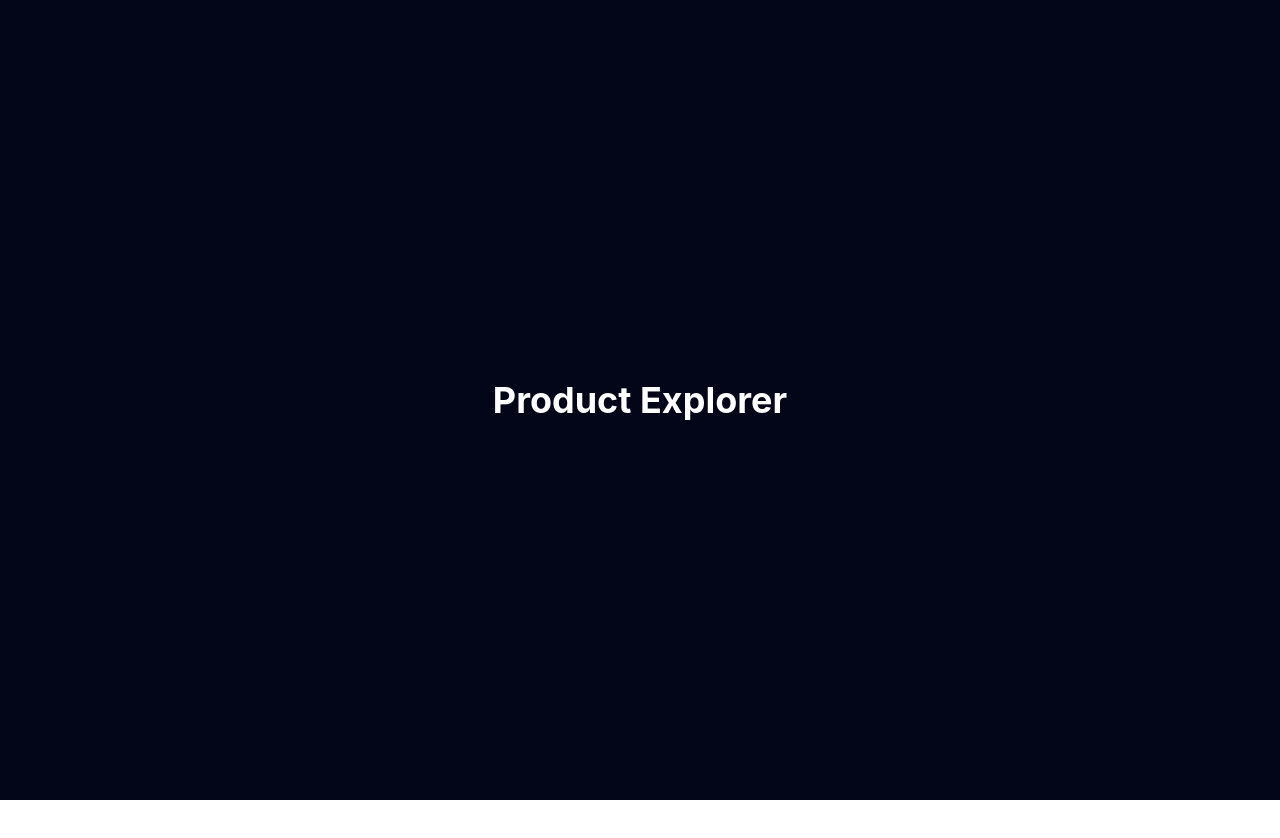
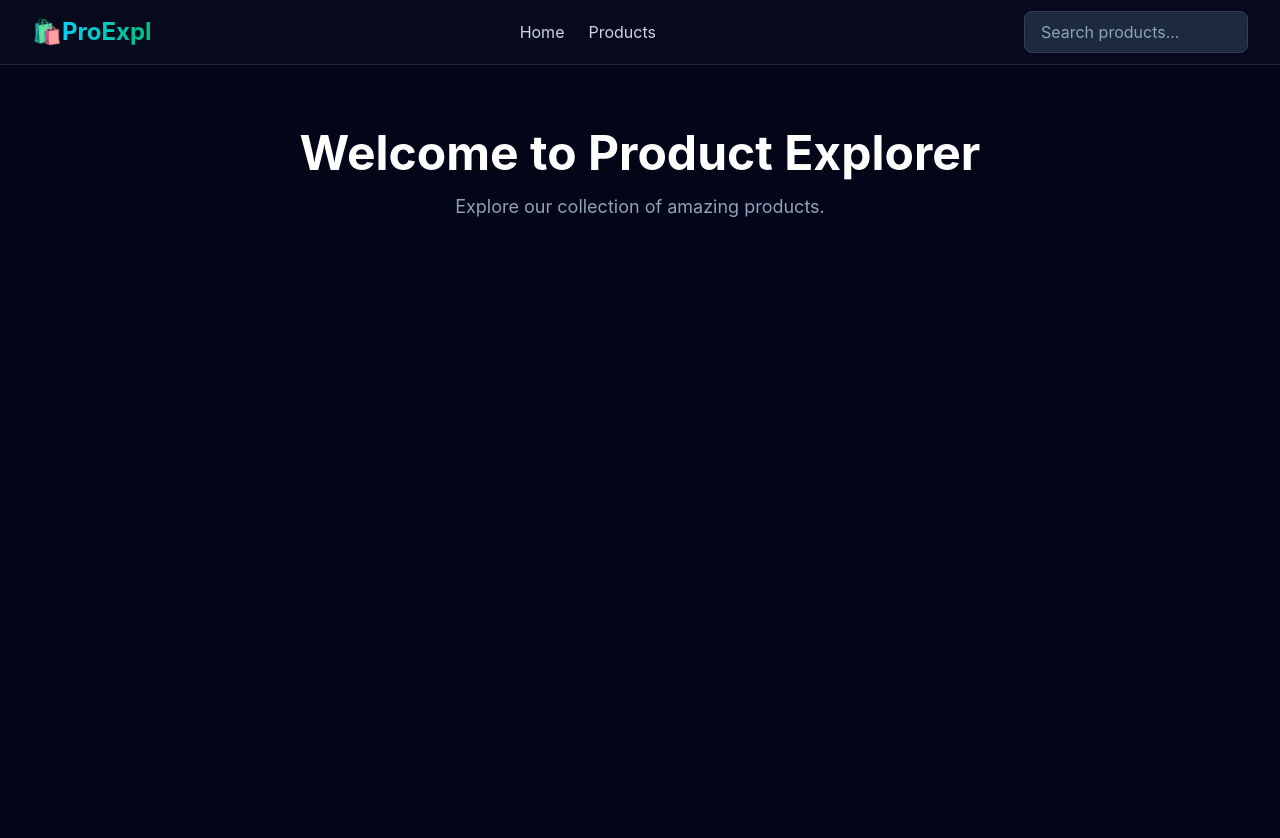
Before and after one commit to saiful-aj18/product-explorer-as-m-23, a React (Vite) app: page / in a window 1280 px wide. Shown: the top 838 px of the page. Before the commit the page ends 800 px from the top, so only its background shows below. Built offline with nearby package versions, Linux system fonts and the light colour scheme.

Commit message:
Add Navbar component and implement routing for Home and Products pages

```diff
--- a/src/App.jsx
+++ b/src/App.jsx
@@ -1,15 +1,46 @@
-//import { useState } from 'react'
+import { BrowserRouter, Routes, Route } from "react-router-dom";
+import Navbar from "./components/Navbar";
+import "./App.css";
 
-import './App.css'
+function Home() {
+  return (
+    <div className="min-h-screen bg-slate-950 text-white">
+      <div className="max-w-7xl mx-auto px-4 py-16 text-center">
+        <h1 className="text-4xl md:text-5xl font-bold mb-4">
+          Welcome to Product Explorer
+        </h1>
+
+        <p className="text-slate-400 text-lg">
+          Explore our collection of amazing products.
+        </p>
+      </div>
+    </div>
+  );
+}
+
+function Products() {
+  return (
+    <div className="min-h-screen bg-slate-950 text-white">
+      <div className="max-w-7xl mx-auto px-4 py-16">
+        <h1 className="text-4xl font-bold">
+          Products
+        </h1>
+      </div>
+    </div>
+  );
+}
 
 function App() {
   return (
-    <div className="min-h-screen bg-slate-950 flex items-center justify-center">
-      <h1 className="text-4xl font-bold text-white">
-        Product Explorer
-      </h1>
-    </div>
-  )
+    <BrowserRouter>
+      <Navbar />
+
+      <Routes>
+        <Route path="/" element={<Home />} />
+        <Route path="/products" element={<Products />} />
+      </Routes>
+    </BrowserRouter>
+  );
 }
 
-export default App
+export default App;
--- /dev/null
+++ b/src/components/Navbar.jsx
@@ -0,0 +1,48 @@
+import { Link } from "react-router-dom";
+
+const Navbar = () => {
+  return (
+    <nav className="bg-slate-950/98 border-b border-slate-800">
+      <div className="max-w-7xl mx-auto px-4 sm:px-6 lg:px-8">
+        <div className="flex items-center justify-between h-16">
+
+
+          <Link
+            to="/"
+            className="text-2xl font-bold "
+          >
+            🛍️<span className="bg-gradient-to-r from-cyan-400 to-emerald-500 bg-clip-text text-transparent">ProExpl</span>
+          </Link>
+
+          <div className="flex items-center gap-6">
+            <Link
+              to="/"
+              className="text-slate-300 hover:text-white transition duration-200"
+            >
+              Home
+            </Link>
+
+            <Link
+              to="/products"
+              className="text-slate-300 hover:text-white transition duration-200"
+            >
+              Products
+            </Link>
+          </div>
+
+          {/* Search */}
+          <div className="hidden md:block">
+            <input
+              type="text"
+              placeholder="Search products..."
+              className="w-56 px-4 py-2 rounded-lg bg-slate-800 text-white placeholder-slate-400 border border-slate-700 focus:outline-none focus:ring-2 focus:ring-blue-500"
+            />
+          </div>
+
+        </div>
+      </div>
+    </nav>
+  );
+};
+
+export default Navbar;
```
